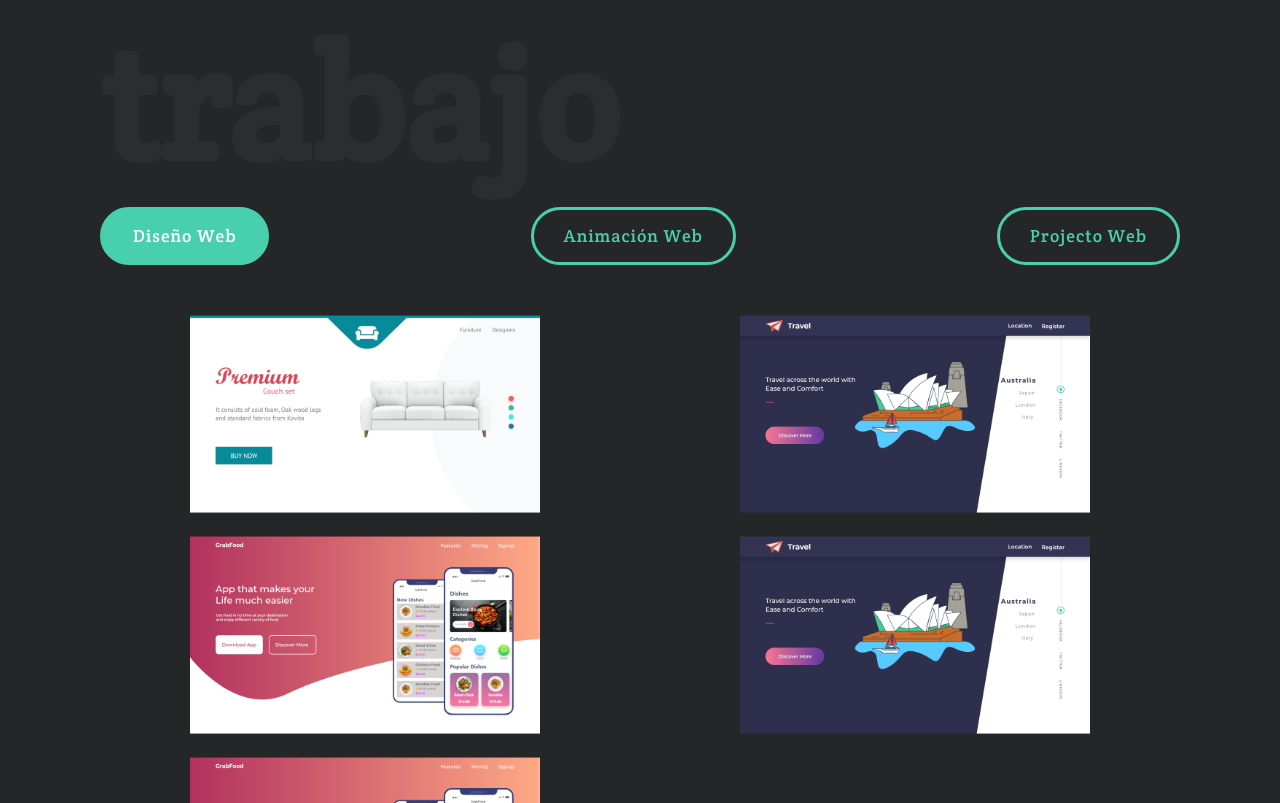
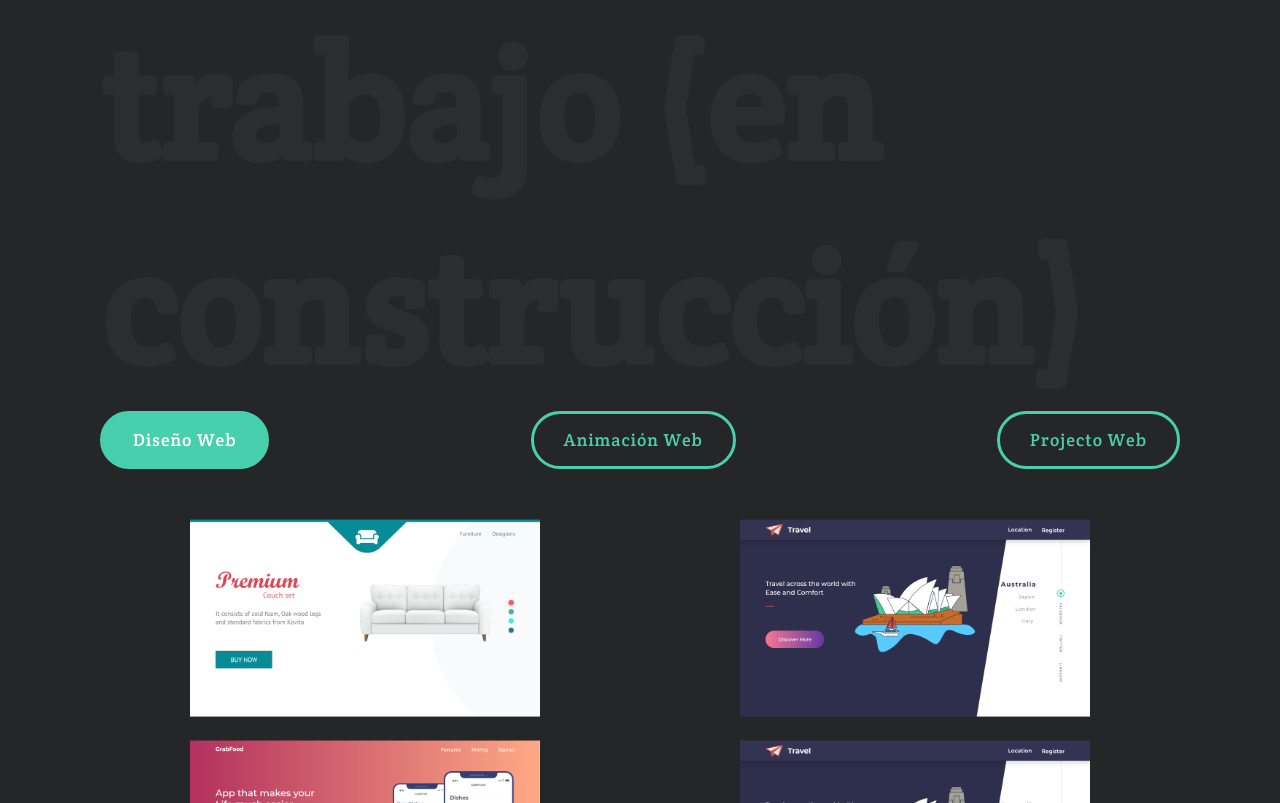
Before and after one commit to Lotus-23/portfolioTestIdea, a plain HTML site: page index.html in a window 1280 px wide. Shown: the part 2496-3299 px from the top of the page. Drawn offline with Linux system fonts and the light colour scheme.

Commit message:
Update index.html

```diff
--- a/index.html
+++ b/index.html
@@ -114,7 +114,7 @@
     </div>
 
     <div class="container work" id="work">
-        <h1>trabajo</h1>
+        <h1>trabajo (en construcción)</h1>
         <div class="work-category">
             <button class="active" id="designing" onclick="showRequiredCategory(this)">Diseño Web</button>
             <button id="animation" onclick="showRequiredCategory(this)">Animación Web</button>
```
